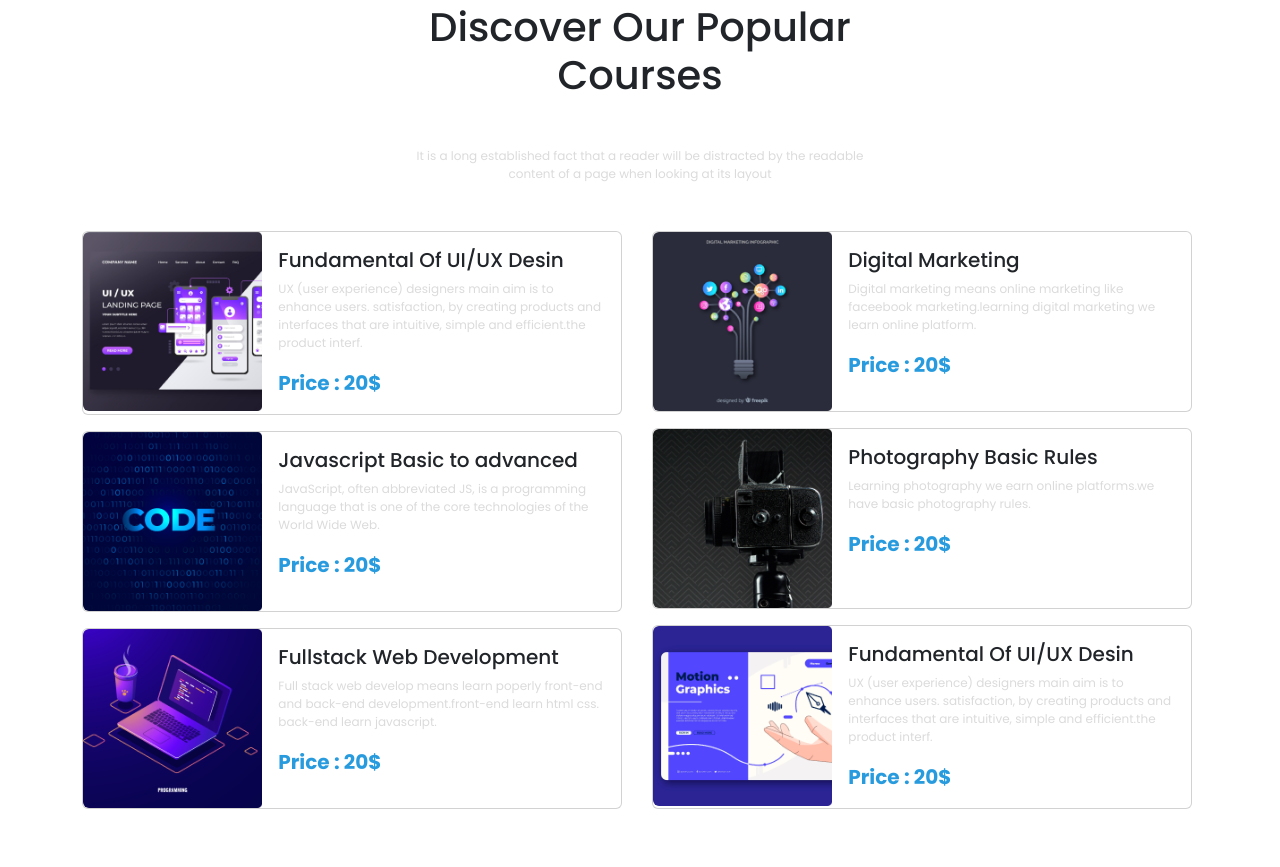
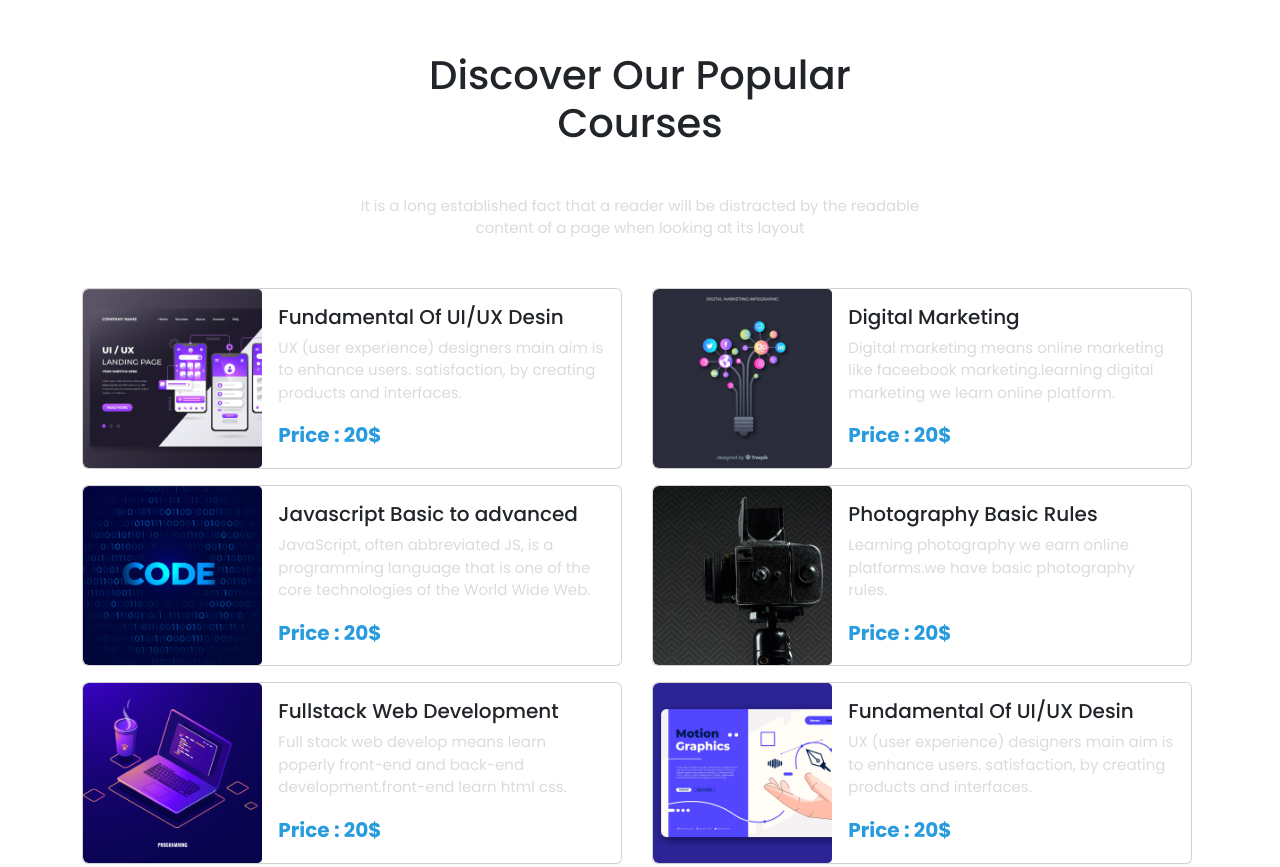
Before and after one commit to aktermili/digital-learning-course, a plain HTML site: page index.html in a window 1280 px wide. Shown: the part 769-1636 px from the top of the page. Drawn offline with nearby package versions, Linux system fonts and the light colour scheme.

Commit message:
add style

```diff
--- a/index.html
+++ b/index.html
@@ -68,7 +68,7 @@
                                         <h1>Get Started Digital <br>
                                             Learning</h1>
                                         <p> It is a long established fact that a reader will be distracted by the
-                                            readable<br>
+                                            readable.<br>
                                             content of a page when looking at its layout</p>
 
                                         <a class="" href="#">Get Started</a>
@@ -131,13 +131,16 @@
     <!--header end-->
     <!--popular-courses start-->
     <section class="mt-5">
-        <h1 class="text-center mt-5 mb-3 text-dark">Discover Our Popular<br>
-            Courses</h1>
-        <p class="text-center mt-5 mb-5">It is a long established fact that a reader will be distracted by
-            the
-            readable<br>
-            content of a page when looking at its layout</p>
         <div class="container">
+            <div class="row">
+                <div class="col-lg-12 col-md-12 col-sm-12">
+                    <h1 class="text-center mt-5 mb-3 text-dark">Discover Our Popular<br>
+                        Courses</h1>
+                    <p class="text-center mt-5 mb-5">It is a long established fact that a reader will be distracted by
+                        the readable<br>
+                        content of a page when looking at its layout</p>
+                </div>
+            </div>
             <div class="row">
                 <div class="col-lg-6">
                     <div class="card mb-3" style="max-width:540px;">
@@ -150,8 +153,7 @@
                                     <h5 class="card-title">Fundamental Of UI/UX Desin</h5>
                                     <p class="card-text">UX (user experience) designers main aim is to enhance
                                         users.
-                                        satisfaction, by creating products and interfaces that are intuitive, simple
-                                        and efficient.the product interf.
+                                        satisfaction, by creating products and interfaces.
 
                                     </p>
                                     <span class="price">Price : 20$</span>
@@ -185,7 +187,7 @@
                                 <div class="card-body">
                                     <h5 class="card-title">Fullstack Web Development</h5>
                                     <p class="card-text">Full stack web develop means learn poperly front-end and
-                                        back-end development.front-end learn html css. back-end learn javascript.</p>
+                                        back-end development.front-end learn html css.</p>
                                     <span class="price">Price : 20$</span>
                                 </div>
                             </div>
@@ -233,8 +235,8 @@
                                     <h5 class="card-title">Fundamental Of UI/UX Desin</h5>
                                     <p class="card-text">UX (user experience) designers main aim is to enhance
                                         users.
-                                        satisfaction, by creating products and interfaces that are intuitive, simple
-                                        and efficient.the product interf.</p>
+                                        satisfaction, by creating products and interfaces.
+                                    </p>
                                     <span class="price">Price : 20$</span>
                                 </div>
                             </div>
@@ -335,9 +337,10 @@
     <section class="mt-5">
         <div class="container">
             <div class="row">
-                <div class="col-lg-12">
-                    <h1 class="text-center text-dark">Frequently Asked Questions</h1>
-                    <p class="text-center">It is a long established fact that a reader will be distracted by the
+                <div class="col-lg-12 col-lg-12 col-md-12">
+                    <h1 class="text-center text-dark mt-5 mb-5">Frequently Asked Questions</h1>
+                    <p class="text-center mt-5 mb-5">It is a long established fact that a reader will be distracted by
+                        the
                         readable<br>
                         content of a page when looking at its layout</p>
                 </div>
@@ -477,6 +480,7 @@
         </div>
     </footer>
 
+
     <script src=" https://cdn.jsdelivr.net/npm/bootstrap@5.2.0/dist/js/bootstrap.bundle.min.js">
     </script>
 </body>
--- a/style.css
+++ b/style.css
@@ -35,7 +35,7 @@ h1 {
 
 p {
     color: #DBDBDB;
-    font-size: 12px;
+    font-size: 15px;
 }
 
 .navbar-brand {
```
